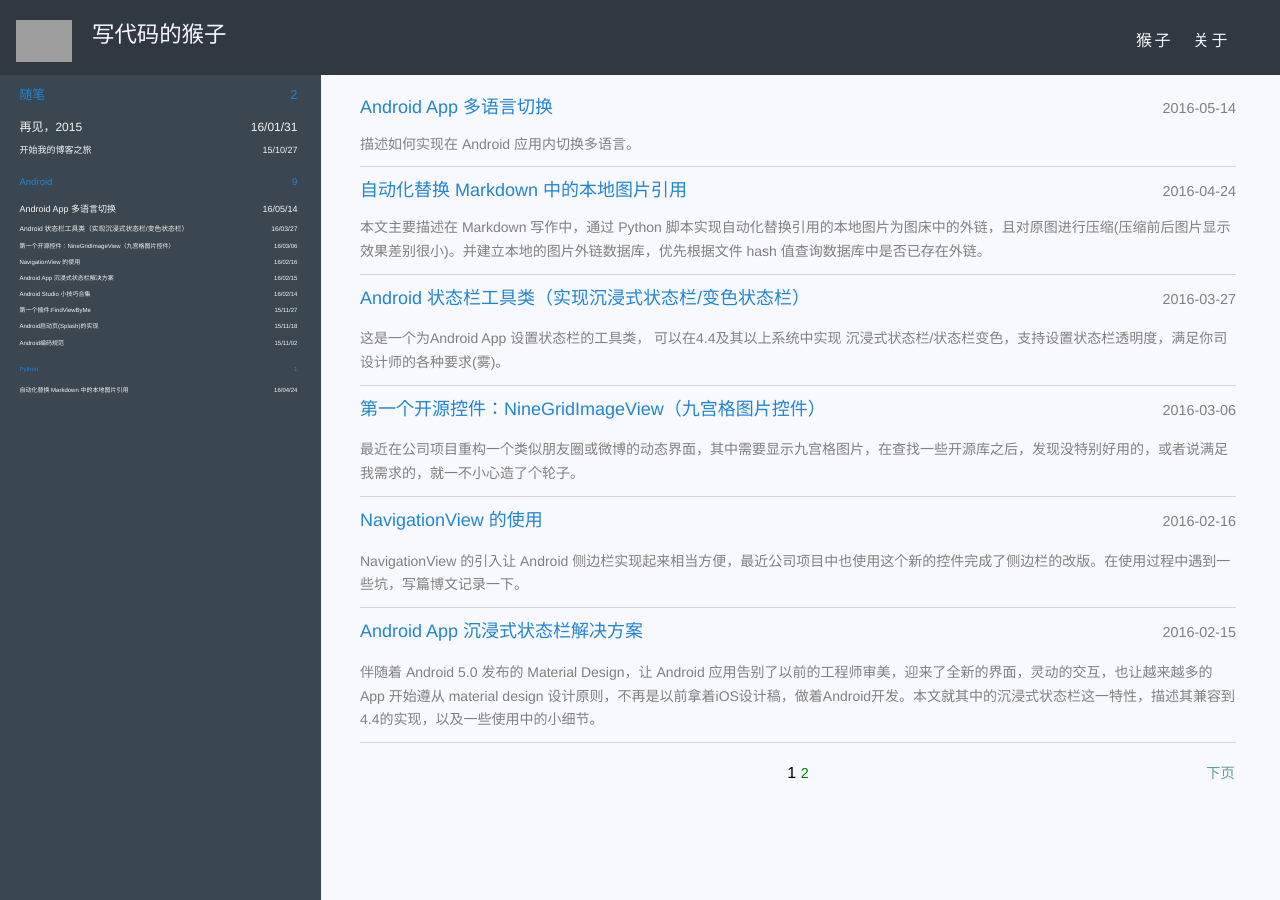
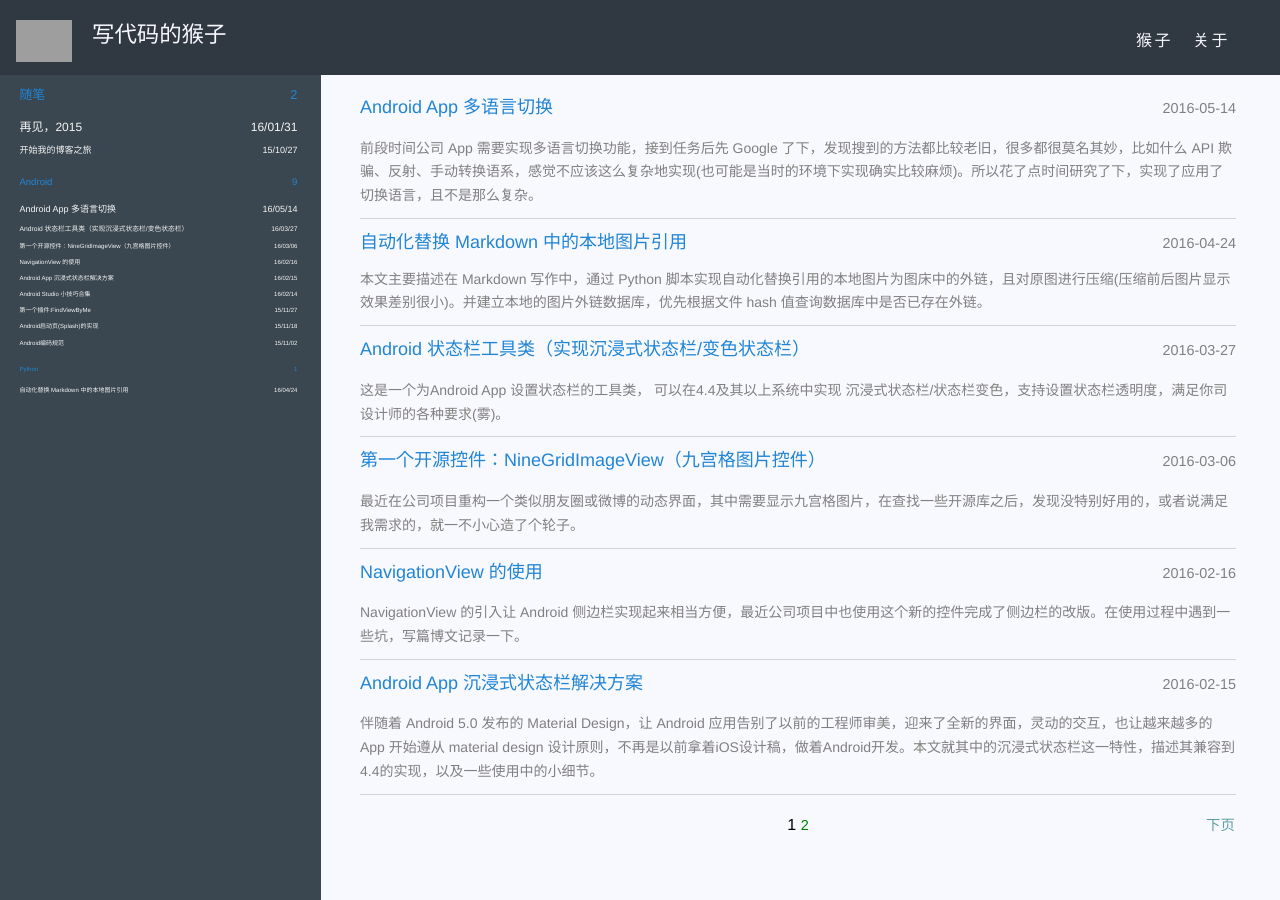
Before and after one commit to laobie/laobie.github.io, a Jekyll site: the page built from index.html, in a window 1280 px wide and 900 px high. Built offline with Jekyll 4.4.1, drawn with Linux system fonts in a browser that asks for light colours; the list of posts is cut into pages by our own code; comment, search, counter and statistics services are not loaded; grey boxes are pictures that could not be loaded.

Commit message:
modify mistake

```diff
--- a/_posts/2016-05-14-switch-language-on-android-app.md
+++ b/_posts/2016-05-14-switch-language-on-android-app.md
@@ -2,7 +2,6 @@
 layout: post
 title: Android App 多语言切换
 category: Android
-excerpt: 描述如何实现在 Android 应用内切换多语言。
 ---
 
 前段时间公司 App 需要实现多语言切换功能，接到任务后先 Google 了下，发现搜到的方法都比较老旧，很多都很莫名其妙，比如什么 API 欺骗、反射、手动转换语系，感觉不应该这么复杂地实现(也可能是当时的环境下实现确实比较麻烦)。所以花了点时间研究了下，实现了应用了切换语言，且不是那么复杂。
```
